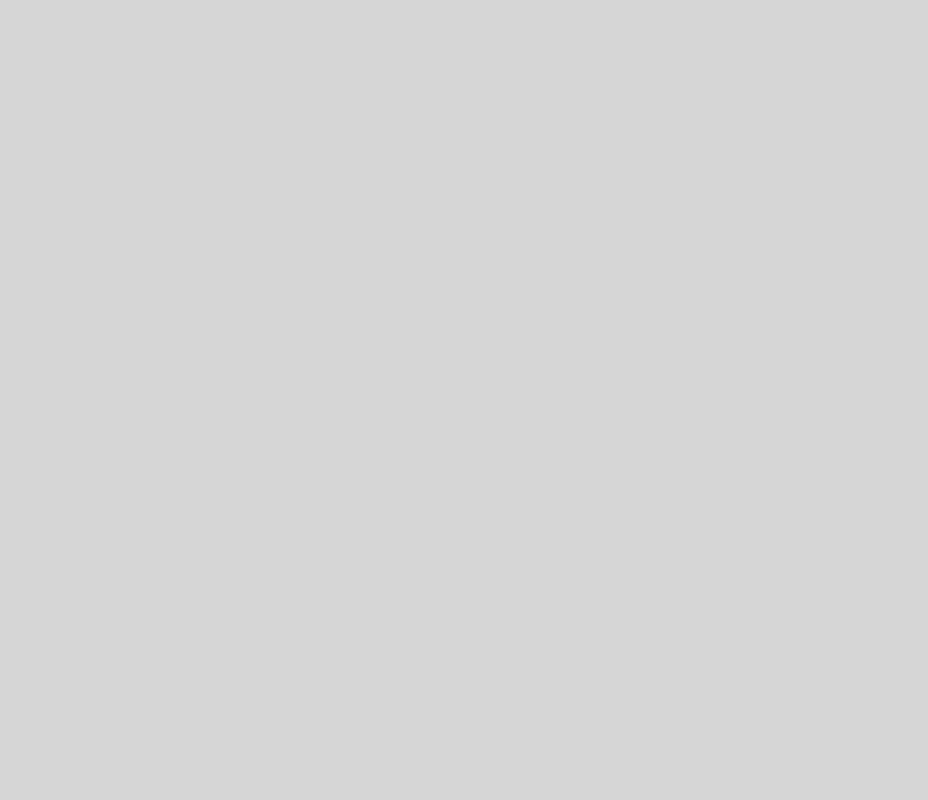
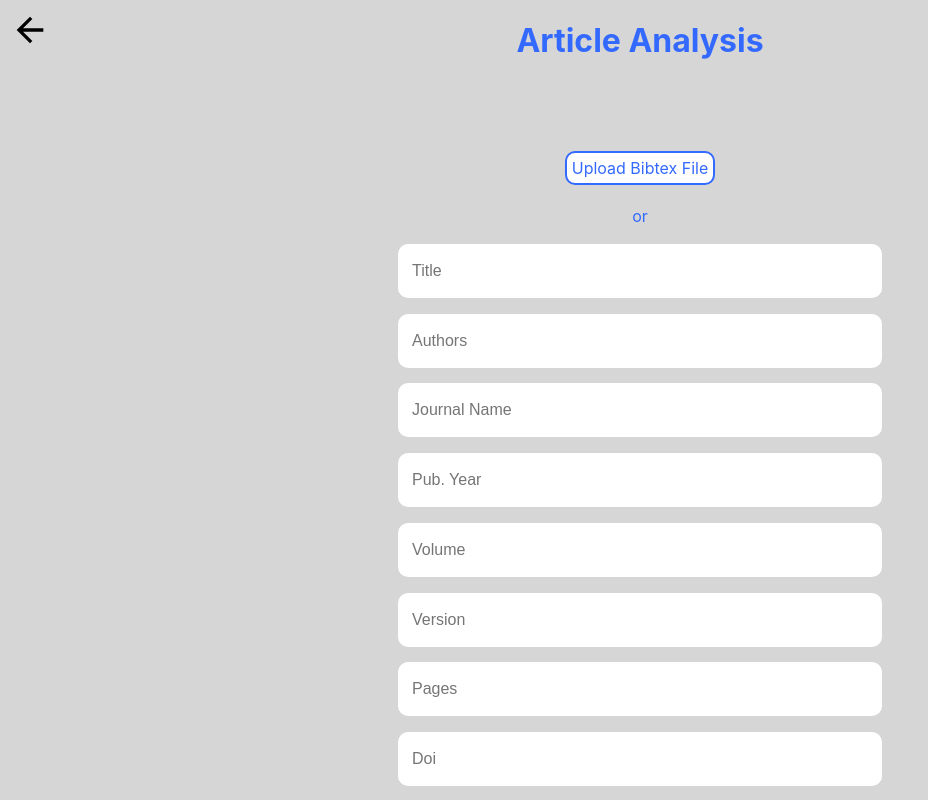
Before and after one commit to CamGham/CISE_SPEED, a React (Create React App) app in the folder frontend/: page /analyse/1 in a window 1280 px wide. Before the commit this address had no page. Shown: the top 800 px of the page, without its empty margins (0-928 px from the left). Built offline with nearby package versions, Linux system fonts and the light colour scheme.

Commit message:
added navigation

```diff
--- a/frontend/src/App.js
+++ b/frontend/src/App.js
@@ -4,6 +4,7 @@ import Submission from "./pages/Submission";
 import Home from "./pages/Home";
 import ArticleDisplay from './pages/ArticleDisplay';
 import AnalystDisplay from './pages/AnalystDisplay';
+import AnalystArticle from './pages/AnalystArticle';
 
 function App() {
   return (
@@ -12,7 +13,8 @@ function App() {
         <Route path="/" element={<Home/>}/>
         <Route path="/createArticle" element={<Submission/>}/>
         <Route path="/showArticles" element={<ArticleDisplay/>}/>
-        <Route path="/completed" element={<AnalystDisplay/>}/>
+        <Route path="/accepted" element={<AnalystDisplay/>}/>
+        <Route path="/analyse/:id" element={<AnalystArticle/>}/>
       </Routes>
     </Router>
   );
--- /dev/null
+++ b/frontend/src/pages/AnalystArticle.js
@@ -0,0 +1,24 @@
+import React from 'react';
+import { Link } from 'react-router-dom';
+import SubForm from '../components/SubForm';
+import './Submission.css';
+import HomeIcon from '@mui/icons-material/ArrowBack';
+
+const AnalystArticle = () => {
+    return (
+        <div className="doc">
+          <h1>Article Analysis</h1>
+          <div className="navCon">
+            <Link to="/accepted" className="nav">
+              <HomeIcon data-testid='home' style={{ 'fontSize': '40px' }} />
+            </Link>
+          </div>
+          <div className="formCon">
+            <SubForm />
+          </div>
+        </div>
+      );
+
+}
+
+export default AnalystArticle
--- a/frontend/src/pages/AnalystDisplay.js
+++ b/frontend/src/pages/AnalystDisplay.js
@@ -4,13 +4,21 @@ import { Link } from 'react-router-dom';
 import { TableGrid } from '../components/TableGrid';
 import './AnalystDisplay.css';
 import HomeIcon from '@mui/icons-material/ArrowBack';
+import { useNavigate } from 'react-router-dom';
 
 const AnalystDisplay = () => {
   const [articles, setArticles] = useState([]);
   const [selectedRow, setSelectedRow] = useState([]);
+  let navigate = useNavigate();
   const buttonTest = (e) => {
     e.preventDefault();
     console.log(selectedRow);
+    if(selectedRow.length === 1)
+    {
+      // console.log(selectedRow[0].id);
+
+      navigate(`/analyse/${selectedRow[0].id}`);
+    }
   };
 
   useEffect(() => {
--- a/frontend/src/pages/Home.js
+++ b/frontend/src/pages/Home.js
@@ -17,7 +17,7 @@ const Home = () => {
         </Link>
         </div>
         <div className='button'>
-        <Link to="/completed">
+        <Link to="/accepted">
             Analyse Articles
         </Link>
         </div>
```
